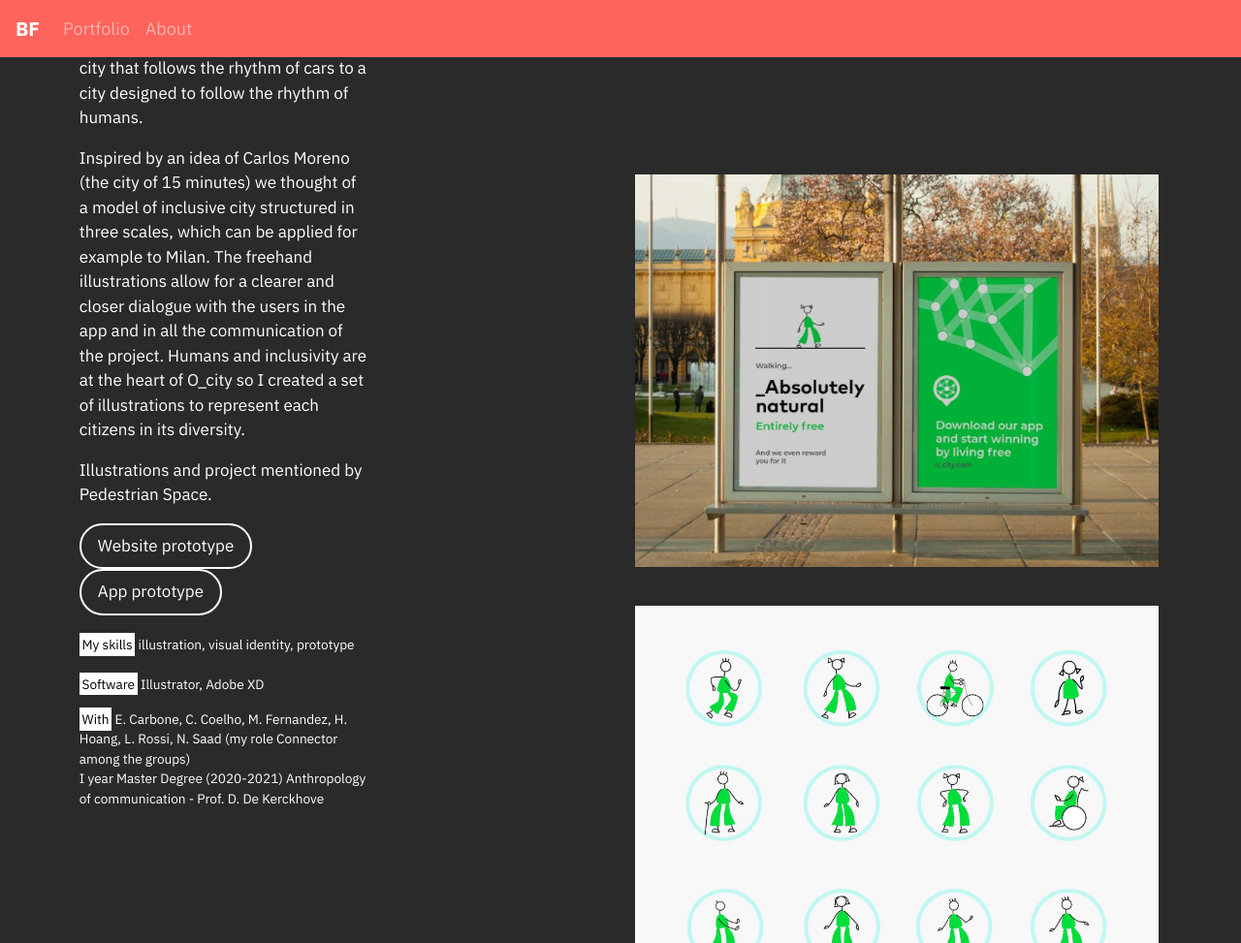
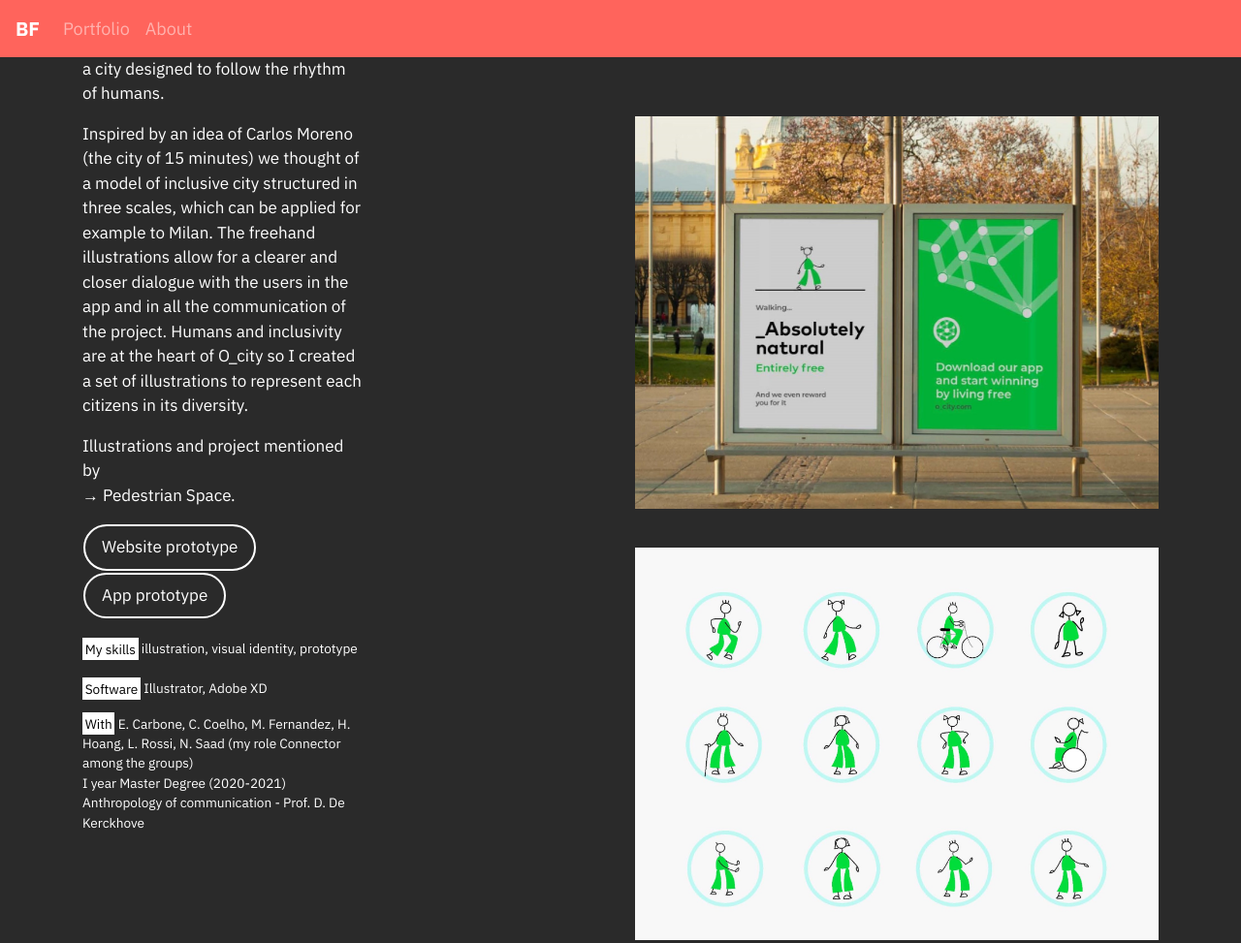
Before and after one commit to beaforesti/portfolio, a plain HTML site: page o_city.html in a window 1280 px wide. Shown: the top 973 px of the page at 97% size. Drawn offline with nearby package versions, Linux system fonts and the light colour scheme.

Commit message:
Adjusting padding and text

```diff
--- a/css/style.css
+++ b/css/style.css
@@ -99,6 +99,7 @@ mark {
   border: 2px solid white;
   border-radius: 30px;
   padding: 1px;
+  margin: 1px;
 }
 
 /*Images*/
--- a/o_city.html
+++ b/o_city.html
@@ -53,15 +53,15 @@
   <!-- Section 1: Project card-->
   <div class="container-fluid Two">
     <div class="container padding-top">
-      <div class="row padding-top">
+      <div class="row padding-top-s">
         <div class="col-sm-3 col-12 d-flex align-items-center justify-content-center leftt">
           <div class="">
           <h2>O_city</h2>
-          <h3><span class="badge badge-secondary">Illustrations and prototype books</span></h3>
+          <h3><span class="badge badge-secondary">Illustrations and prototype</span></h3>
           <p>With O_city, our goal is to move from a city that follows the rhythm of cars to a city designed to follow the rhythm of humans. </p> <p> Inspired by an idea of Carlos Moreno (the city of 15 minutes) we thought of a model of inclusive city structured in three scales,
             which can be applied for example to Milan. The freehand illustrations allow for a clearer and closer dialogue with the users in the app and in all the communication of the project.
             Humans and inclusivity are at the heart of O_city so I created a set of illustrations to represent each citizens in its diversity.</p>
-            <p> Illustrations and project mentioned by <a href="https://pedestrianspace.org/project-o_city/"> Pedestrian Space. <a/> </p>
+            <p> Illustrations and project mentioned by <br><a href="https://pedestrianspace.org/project-o_city/">→ Pedestrian Space. <a/> </p>
             <button class="mybtn"><a class="nav-link" href="https://xd.adobe.com/view/4b93056e-45f9-4860-8906-21efd0eb5005-1ec0/">Website prototype</a></button>
             <button class="mybtn"><a class="nav-link" href="https://xd.adobe.com/view/946da62b-0eee-4935-83f3-2cec61233307-c13e/">App prototype</a></button>
           <p class="small"><br><mark>My skills</mark> illustration, visual identity, prototype <br><br><mark>Software</mark> Illustrator, Adobe XD</p>
```
Also changed, not shown: athleticsviz.html (+1 -1 lines), comics.html (+2 -2 lines), demystifyingblockchain.html (+1 -1 lines), everystep.html (+3 -3 lines), index.html (+0 -1 lines), metodopunzo.html (+1 -1 lines), progettotalento.html (+1 -1 lines), tabum.html (+1 -1 lines), assets/progettotalento/PT_IG_Carr_Tortu_4.jpg.
